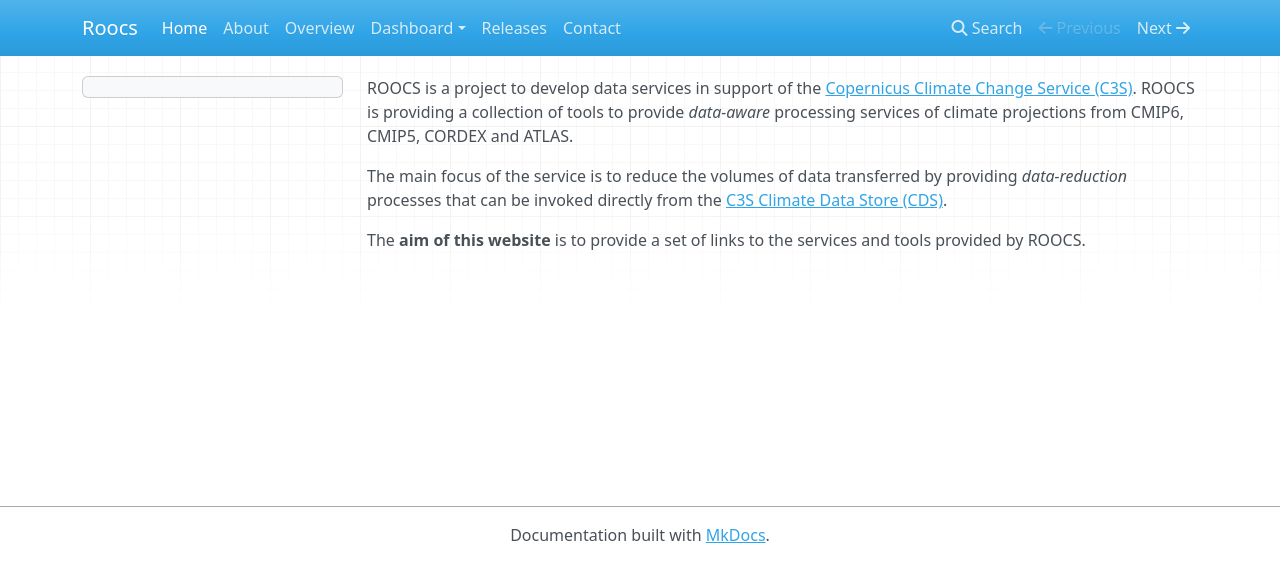
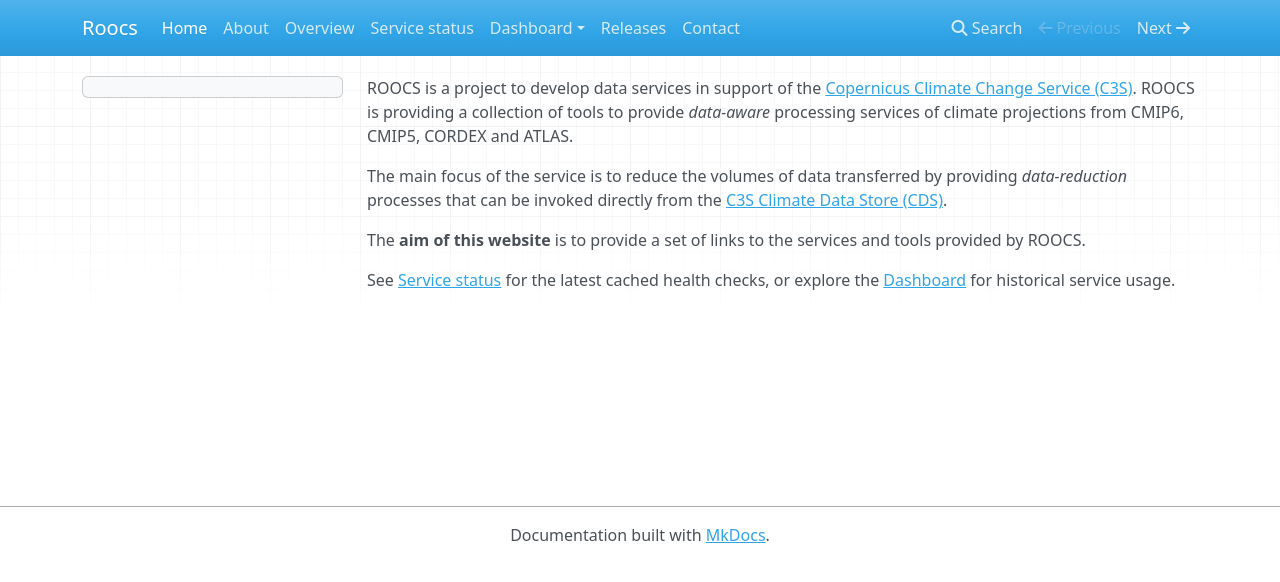
Before and after one commit to roocs/roocs.github.io, an MkDocs documentation site: the page built from docs/index.md, in a window 1280 px wide. Shown: the top 582 px of the page. Built offline with MkDocs 1.6.1, drawn with Linux system fonts in a browser that asks for light colours; nearby versions of some CDN libraries.

Commit message:
added service status page

```diff
--- a/docs/index.md
+++ b/docs/index.md
@@ -5,3 +5,6 @@ The main focus of the service is to reduce the volumes of data transferred by pr
 *data-reduction* processes that can be invoked directly from the [C3S Climate Data Store (CDS)](https://cds.climate.copernicus.eu/).
 
 The **aim of this website** is to provide a set of links to the services and tools provided by ROOCS.
+
+See [Service status](status.md) for the latest cached health checks, or explore
+the [Dashboard](dashboard/summary-all-years.md) for historical service usage.
--- a/mkdocs.yml
+++ b/mkdocs.yml
@@ -3,6 +3,7 @@ nav:
   - Home: index.md
   - About: about.md
   - Overview: overview.md
+  - Service status: status.md
   - Dashboard:
     - All years: dashboard/summary-all-years.md
     - 2026:
```
Also changed, not shown: docs/dashboard/summary-all-years.md (+2 -0 lines), docs/status.md (added, +21 -0 lines), 1 other file.
